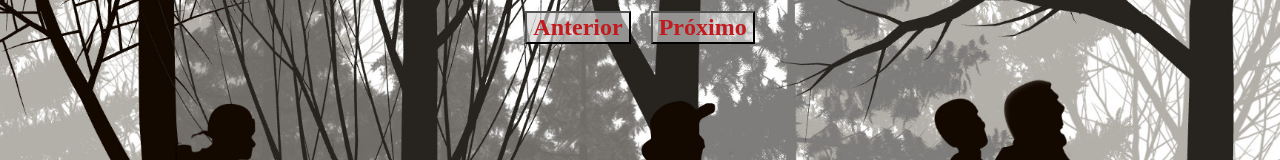
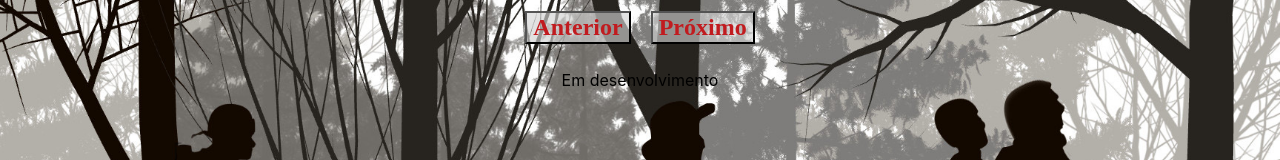
Before and after one commit to mayconfelipes/sd-09-stranger-things-frontend, a React (Create React App) app: page / in a window 1280 px wide. Shown: the part 333-493 px from the top of the page. Built offline with nearby package versions, Linux system fonts and the light colour scheme.

Commit message:
arrumando posicao da tag

```diff
--- a/src/components/StrangerThings.js
+++ b/src/components/StrangerThings.js
@@ -146,6 +146,7 @@ class StrangerThings extends React.Component {
             <button type="button" onClick={ this.previousPage }>Anterior</button>
             <button type="button" onClick={ this.nextPage }>Próximo</button>
           </div>
+          <p>Em desenvolvimento</p>
         </div>
       </div>
     );
```
